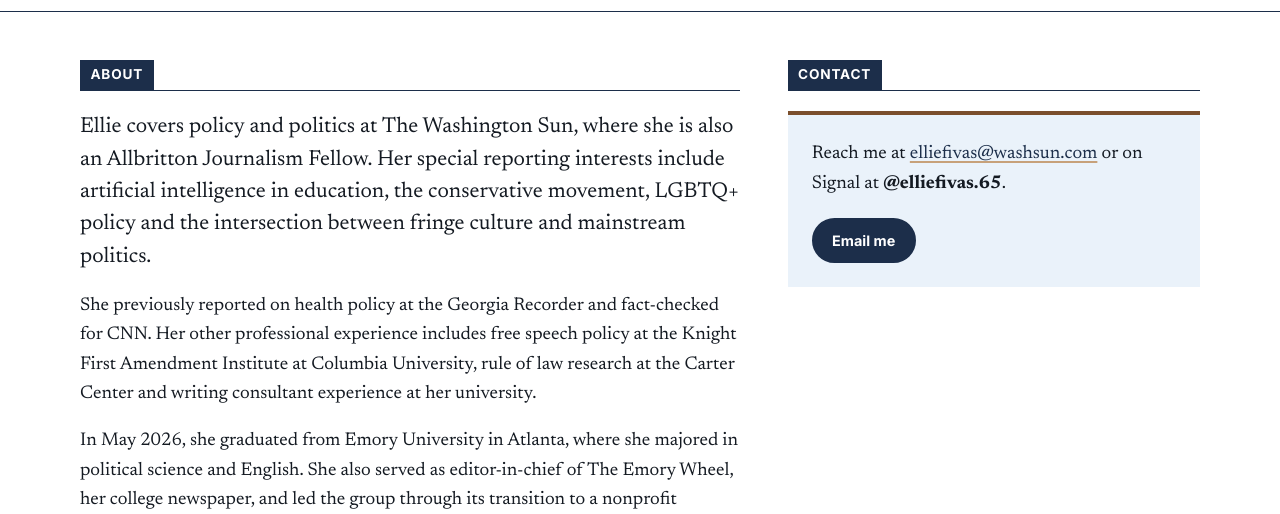
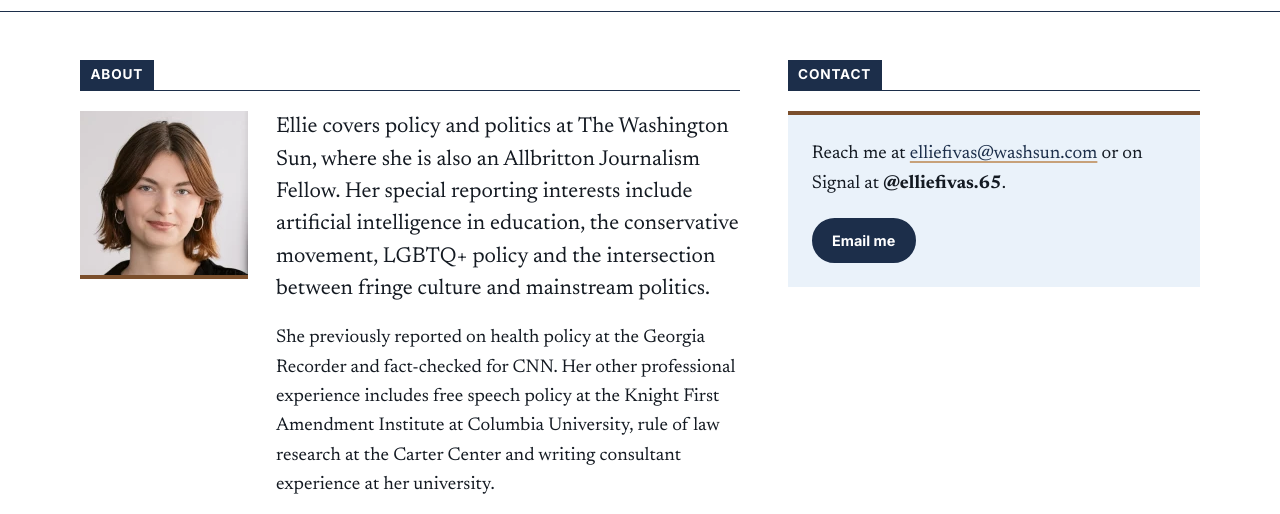
Before and after one commit to ef-2004/aji-ef, a plain HTML site: page index.html in a window 1280 px wide. Shown: the part 245-759 px from the top of the page. Drawn offline with Linux system fonts and the light colour scheme.

Commit message:
Add headshot beside About section
Co-Authored-By: Claude Opus 5.5 <noreply@anthropic.com>
Claude-Session: https://claude.ai/code/session_011Vjm2Hv9zAkW1XqRrqEgfG

```diff
--- a/index.html
+++ b/index.html
@@ -191,6 +191,24 @@
 
     .about p:last-child { margin-bottom: 0; }
 
+    .about-body {
+      display: grid;
+      grid-template-columns: 168px minmax(0, 1fr);
+      gap: 1.75rem;
+      align-items: start;
+    }
+
+    .headshot {
+      display: block;
+      width: 100%;
+      max-width: 168px;
+      height: auto;
+      aspect-ratio: 1;
+      object-fit: cover;
+      border-bottom: 4px solid var(--brown);
+      background: var(--sky-wash);
+    }
+
     .contact-card {
       background: var(--sky-wash);
       border-top: 4px solid var(--brown);
@@ -318,6 +336,8 @@
       .nav .wrap { flex-direction: column; align-items: flex-start; }
       .lead { grid-template-columns: 1fr; gap: 2.5rem; padding-top: 2rem; }
       .about p:first-of-type { font-size: 1.2rem; }
+      .about-body { grid-template-columns: 1fr; gap: 1.25rem; }
+      .headshot { width: 140px; }
     }
   </style>
 </head>
@@ -349,9 +369,14 @@
     <div class="wrap lead">
       <section id="about" class="about" aria-labelledby="about-heading">
         <h2 class="label" id="about-heading"><span>About</span></h2>
-        <p>Ellie covers policy and politics at The Washington Sun, where she is also an Allbritton Journalism Fellow. Her special reporting interests include artificial intelligence in education, the conservative movement, LGBTQ+ policy and the intersection between fringe culture and mainstream politics.</p>
-        <p>She previously reported on health policy at the Georgia Recorder and fact-checked for CNN. Her other professional experience includes free speech policy at the Knight First Amendment Institute at Columbia University, rule of law research at the Carter Center and writing consultant experience at her university.</p>
-        <p>In May 2026, she graduated from Emory University in Atlanta, where she majored in political science and English. She also served as editor-in-chief of The Emory Wheel, her college newspaper, and led the group through its transition to a nonprofit organization. She has won several national and regional recognitions for her work through the Society of Professional Journalists — including leading the newspaper when it was named best in the country in 2025.</p>
+        <div class="about-body">
+          <img class="headshot" src="headshot.webp" width="168" height="168" alt="Headshot of Ellie Fivas">
+          <div class="about-text">
+            <p>Ellie covers policy and politics at The Washington Sun, where she is also an Allbritton Journalism Fellow. Her special reporting interests include artificial intelligence in education, the conservative movement, LGBTQ+ policy and the intersection between fringe culture and mainstream politics.</p>
+            <p>She previously reported on health policy at the Georgia Recorder and fact-checked for CNN. Her other professional experience includes free speech policy at the Knight First Amendment Institute at Columbia University, rule of law research at the Carter Center and writing consultant experience at her university.</p>
+            <p>In May 2026, she graduated from Emory University in Atlanta, where she majored in political science and English. She also served as editor-in-chief of The Emory Wheel, her college newspaper, and led the group through its transition to a nonprofit organization. She has won several national and regional recognitions for her work through the Society of Professional Journalists — including leading the newspaper when it was named best in the country in 2025.</p>
+          </div>
+        </div>
       </section>
 
       <aside id="contact" aria-labelledby="contact-heading">
```
Also changed, not shown: headshot.webp (added), 1 other file.
